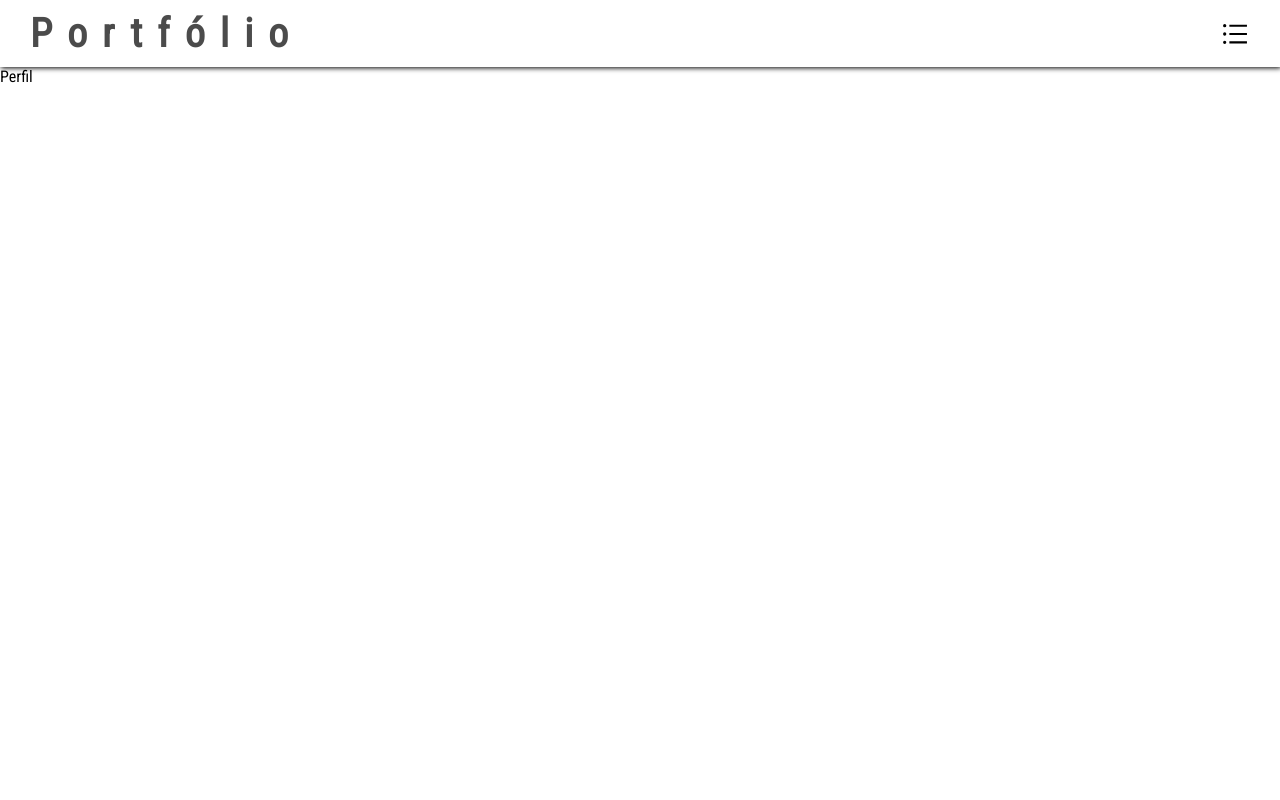
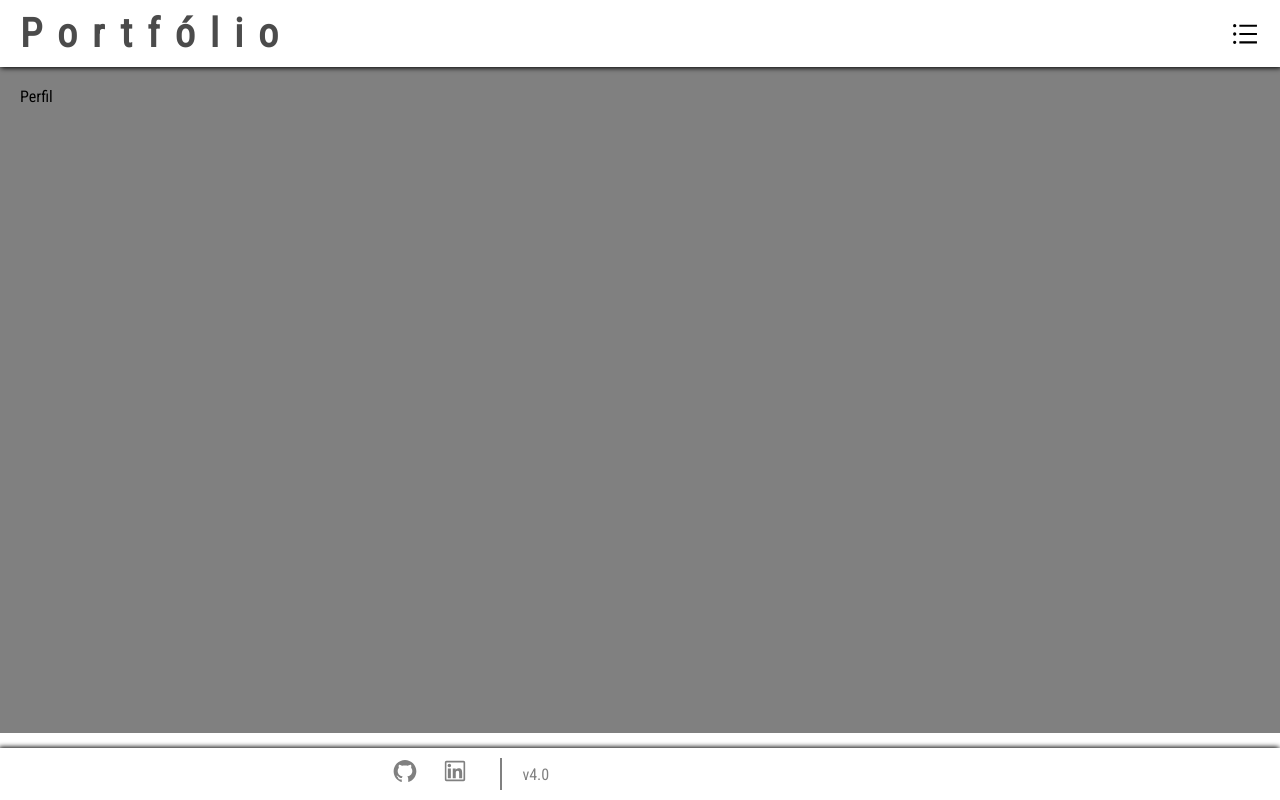
Before and after one commit to rslfilho/portfolio-4.0, a React (Create React App) app: page /perfil in a window 1280 px wide. Built offline with nearby package versions, Linux system fonts and the light colour scheme.

Commit message:
Finalizando footer

```diff
--- a/src/App.css
+++ b/src/App.css
@@ -15,5 +15,9 @@ a:hover {
 }
 
 main {
-  margin-top: 67px;
+  background-color: gray;
+  margin: 67px 0;
+  width: 100%;
+  height: calc( 100vh - 134px);
+  padding: 20px;
 }
--- a/src/App.js
+++ b/src/App.js
@@ -1,9 +1,13 @@
 import React from 'react';
 import { Switch, Route } from 'react-router-dom';
 import { Home, Perfil, Skills, Projects, NotFound } from './pages';
+import { Header, Footer } from './components'
 import './App.css';
 
 const App = () => (
+  <div>
+    <Header />
+    <main>
       <Switch>
         <Route path="/perfil" component={ Perfil } />
         <Route path="/skills" component={ Skills } />
@@ -11,6 +15,9 @@ const App = () => (
         <Route exact path="/" component={ Home } />
         <Route component={ NotFound } />
       </Switch>
+    </main>
+    <Footer />
+  </div>
 );
 
 export default App;
--- /dev/null
+++ b/src/components/Footer/index.js
@@ -0,0 +1,21 @@
+import React from 'react';
+import './style.css';
+import { AiOutlineGithub, AiOutlineLinkedin } from "react-icons/ai";
+
+const Footer = () => {
+  return (
+    <footer>
+      <div className="social">
+        <p>
+          <a href="https://github.com/rslfilho" target="_blank" rel="noreferrer"><AiOutlineGithub /></a><br />
+          <a href="https://www.linkedin.com/in/rslfilho/" target="_blank" rel="noreferrer"><AiOutlineLinkedin /></a>
+        </p>
+    </div>
+    <div className="sign">
+      <p>v4.0</p>
+    </div>
+    </footer>
+  );
+};
+
+export default Footer;
--- /dev/null
+++ b/src/components/Footer/style.css
@@ -0,0 +1,36 @@
+footer {
+  background-color: white;
+  width: 100%;
+  position: fixed;
+  bottom: 0;
+  display: flex;
+  justify-content: space-between;
+  align-items: center;
+  padding: 10px 30px;
+  box-shadow: -1px -1px 5px black;
+}
+
+footer a {
+  color: gray;
+}
+
+.social {
+  display: flex;
+  justify-content: flex-end;
+  padding-right: 20px;
+  flex-grow: 1;
+  border-right: 2px solid gray;
+}
+
+.social p {
+  font-size: 26px;
+  width: 100px;
+  display: flex;
+  justify-content: space-evenly;
+}
+
+.sign {
+  color: gray;
+  flex-grow: 2;
+  padding-left: 20px;
+}
--- a/src/components/Header/index.js
+++ b/src/components/Header/index.js
@@ -9,9 +9,9 @@ const Header = () => {
   const renderMenu = () => (
     <nav>
       <ul>
-        <li><Link to="/perfil">Perfil</Link></li>
-        <li><Link to="/skills">Skills</Link></li>
-        <li><Link to="/projects">Projetos</Link></li>
+        <li><Link to="/perfil" onClick={ () => setMenu(!menu) }>Perfil</Link></li>
+        <li><Link to="/skills" onClick={ () => setMenu(!menu) }>Skills</Link></li>
+        <li><Link to="/projects" onClick={ () => setMenu(!menu) }>Projetos</Link></li>
       </ul>
     </nav>
   )
--- a/src/components/Header/style.css
+++ b/src/components/Header/style.css
@@ -17,7 +17,7 @@ header {
   flex-wrap: wrap;
   justify-content: space-between;
   align-items: center;
-  padding: 10px 30px;
+  padding: 10px 20px;
   box-shadow: 1px 1px 5px black;
 }
 
--- a/src/components/index.js
+++ b/src/components/index.js
@@ -1 +1,2 @@
 export { default as Header } from './Header';
+export { default as Footer } from './Footer';
--- a/src/pages/Home.js
+++ b/src/pages/Home.js
@@ -1,13 +1,9 @@
 import React from 'react'
-import Header from '../components/Header'
 
 const Home = () => (
-  <div>
-    <Header />
-    <main>
-      Home
-    </main>
-  </div>
+  <>
+    Home
+  </>
 );
 
 export default Home;
--- a/src/pages/NotFound.js
+++ b/src/pages/NotFound.js
@@ -1,19 +1,15 @@
 import React from 'react'
 import { useHistory } from 'react-router';
-import Header from '../components/Header'
 
 const NotFound = () => {
   const history = useHistory();
 
   return (
-    <div>
-      <Header />
-      <main>
-        <h2>Error 404</h2>
-        <p>Aconteceu algum erro!!</p>
-        <button type="button" onClick={ () => history.goBack() }>Voltar</button>
-      </main>
-    </div>
+    <>
+      <h2>Error 404</h2>
+      <p>Aconteceu algum erro!!</p>
+      <button type="button" onClick={ () => history.goBack() }>Voltar</button>
+    </>
   );
 }
 
--- a/src/pages/Perfil.js
+++ b/src/pages/Perfil.js
@@ -1,13 +1,9 @@
 import React from 'react'
-import Header from '../components/Header'
 
 const Perfil = () => (
-  <div>
-    <Header />
-    <main>
-      Perfil
-    </main>
-  </div>
+  <>
+    Perfil
+  </>
 );
 
 export default Perfil;
--- a/src/pages/Projects.js
+++ b/src/pages/Projects.js
@@ -1,13 +1,9 @@
 import React from 'react'
-import Header from '../components/Header'
 
 const Projects = () => (
-  <div>
-    <Header />
-    <main>
-      Projects
-    </main>
-  </div>
+  <>
+    Projects
+  </>
 );
 
 export default Projects;
--- a/src/pages/Skills.js
+++ b/src/pages/Skills.js
@@ -1,13 +1,9 @@
 import React from 'react'
-import Header from '../components/Header'
 
 const Skills = () => (
-  <div>
-    <Header />
-    <main>
-      Skills
-    </main>
-  </div>
+  <>
+    Skills
+  </>
 );
 
 export default Skills;
```
Lines whose indentation alone changed are shown as unchanged.
